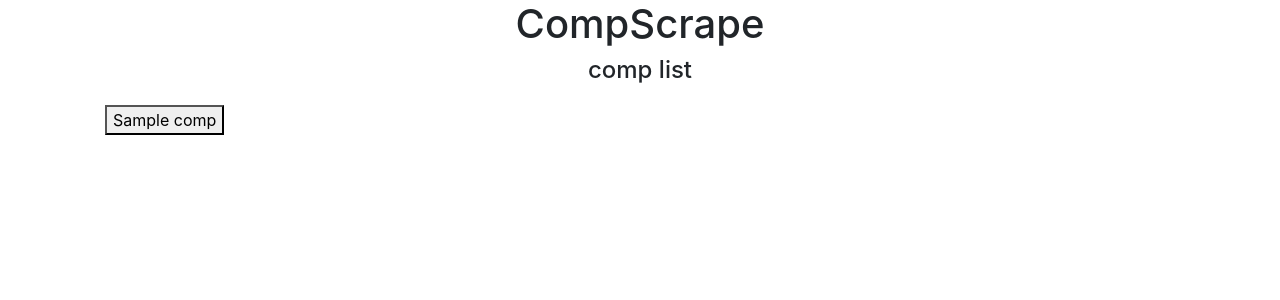
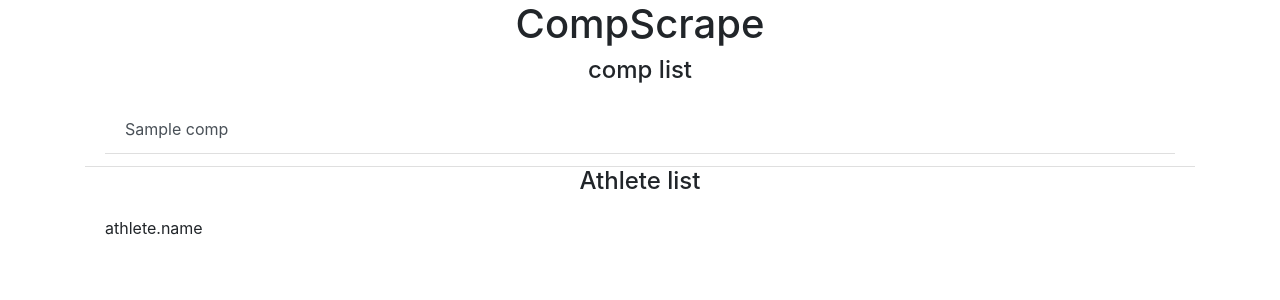
Before and after one commit to josediaz99/webScraping, a Flask app: template website/templates/home.html in a window 1280 px wide. Shown: the part 56-356 px from the top of the page. Run offline with Flask 3, Linux system fonts and the light colour scheme; the template is opened without the code that fills it: most values are stand-ins (such as "Sample title", 1, 10 or a date in 2020); some libraries are stand-ins or nearby versions.

Commit message:
missing the athlete list which breaks after scraping athletes

```diff
--- a/website/templates/home.html
+++ b/website/templates/home.html
@@ -1,14 +1,38 @@
 {% extends "base.html" %} {% block title %}Home{% endblock %} {% block content
 %}
 <h1 align="center">CompScrape</h1>
+{% if events %}
 <h4 align="center">comp list</h4>
 <ul class="list-group list-group-flush" id="competitions">
   {% for comp in events %}
   <li class="list-group-item">
-    <form action="/events/{{ loop.index0 }}" method="get">
-      <button type="submit">{{ comp.name }}</button>
-    </form>
+    <a
+        href="{{ url_for('views.showAthletes', link=comp.link) }}"
+        class="list-group-item list-group-item-action">
+        {{ comp.name }}
+      </a>
   </li>
   {% endfor %}
+  {% else %}
+  <li class="list-group-item">
+    <p> there is no competitions today</p>
+  </li>
+  {% endif %}
 </ul>
+{% if athletes %}
+<h4 align="center">Athlete list</h4>
+<ul class="list-group list-group-flush" id="athlete">
+  {% for athlete in athletes %}
+  <li class="list-group-item">
+    <p>athlete.name</p>
+  </li>
+  {% else %}
+   <li class="list-group-item">
+    <p> no athletes found </p>
+  </li>
+  {% endfor %}
+  {% endif %}
+</ul>
+
+
 {% endblock %}
```
Also changed, not shown: website/views.py (+7 -1 lines).
